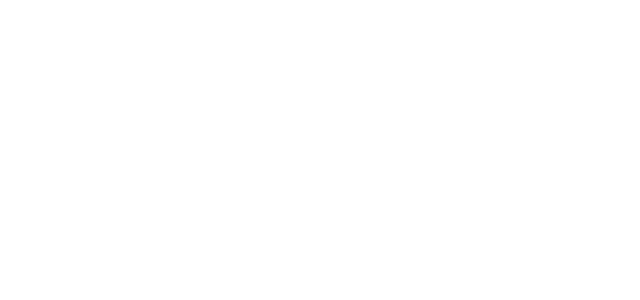
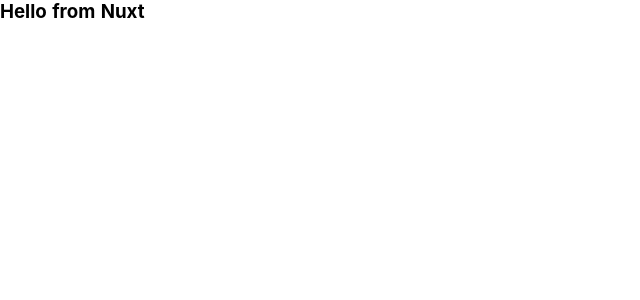
Before and after one commit to hasanuzzamanbe/nuxt-example, a Nuxt app: page / in a window 1280 px wide. Before the commit this address had no page. Shown: the top 300 px of the page, without its empty margins (0-640 px from the left). Built offline with nearby package versions, Linux system fonts and the light colour scheme.

Commit message:
Create index.vue

```diff
--- /dev/null
+++ b/pages/index.vue
@@ -0,0 +1,16 @@
+<template>
+    <div>
+        <h3>
+            {{msg}}
+        </h3>
+    </div>
+</template>
+<script>
+export default {
+    data() {
+        return {
+            msg: "Hello from Nuxt"
+        };
+    }
+};
+</script>
```
